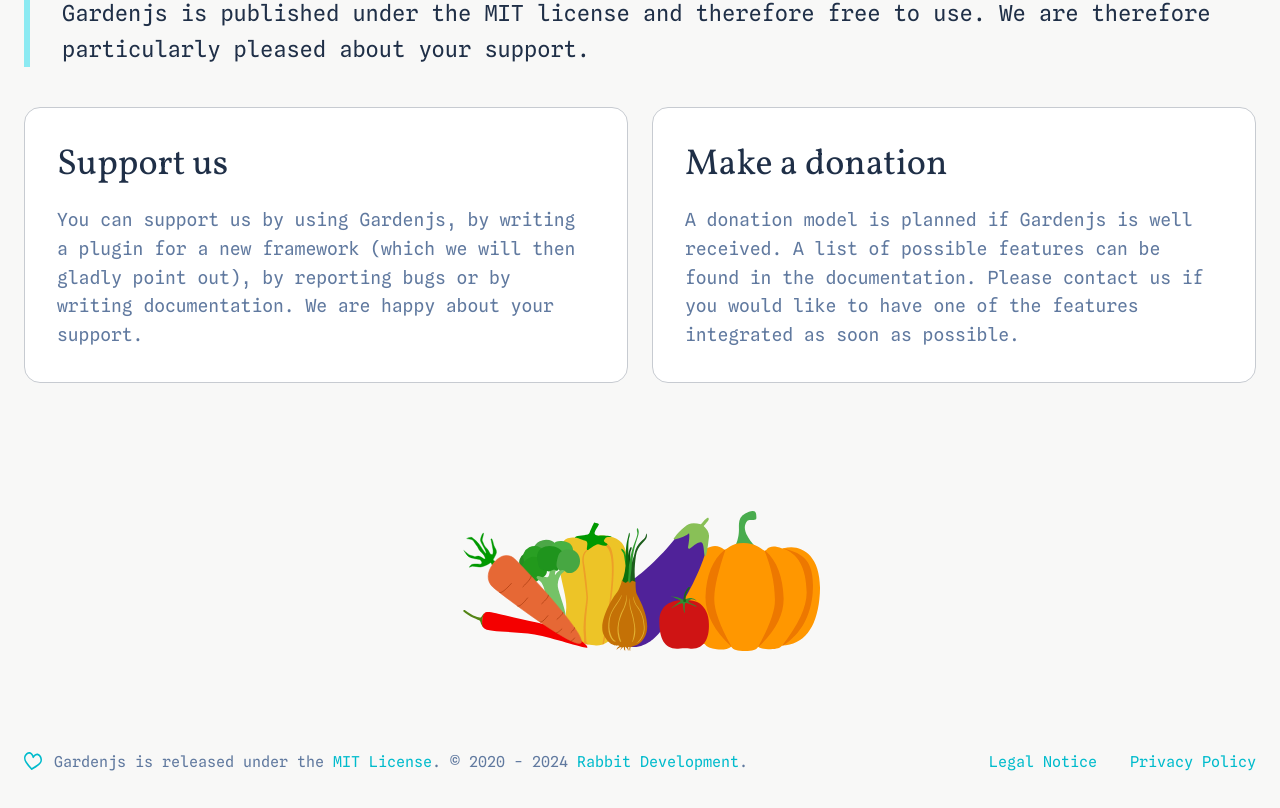
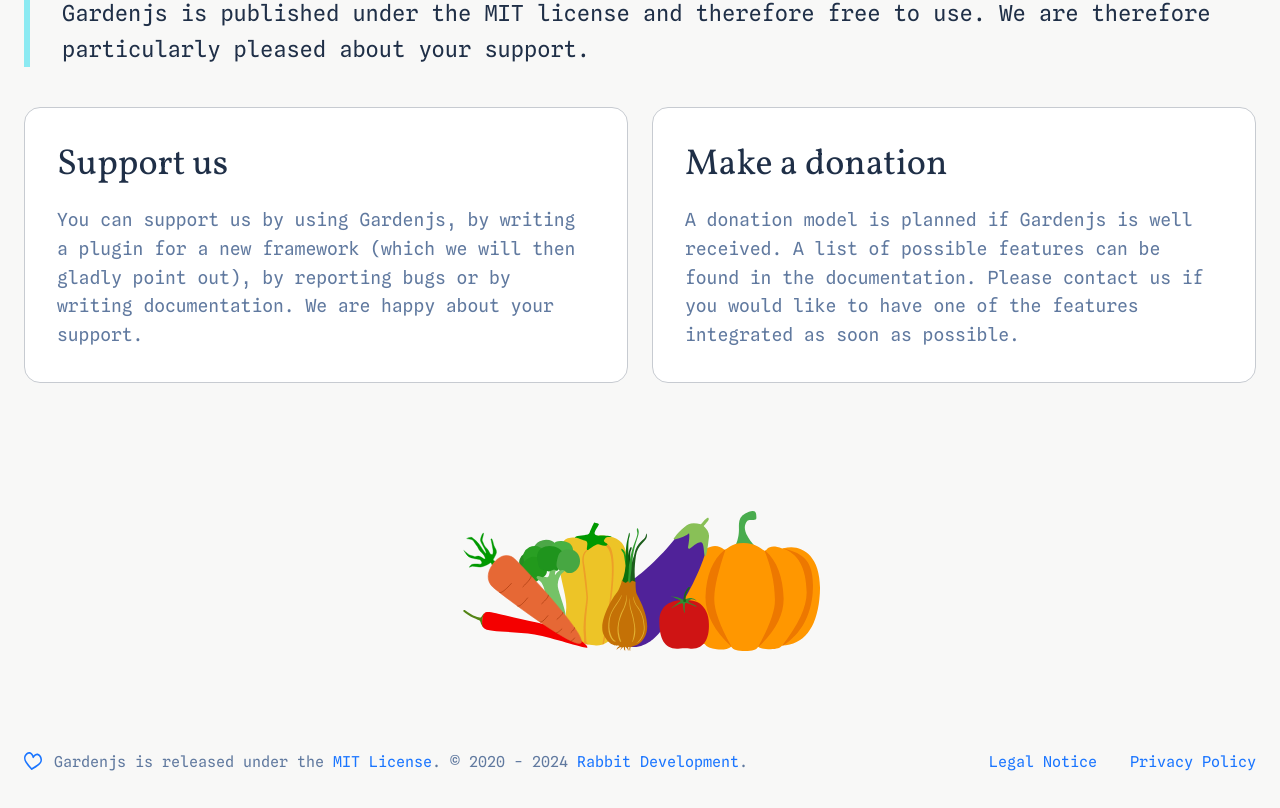
Before and after one commit to gardenjs/docs, a SvelteKit app: page / in a window 1280 px wide. Shown: the part 3784-4592 px from the top of the page. Built offline with nearby package versions, Linux system fonts and the light colour scheme.

Commit message:
color changes

```diff
--- a/src/assets/scss/abstracts/variables.scss
+++ b/src/assets/scss/abstracts/variables.scss
@@ -7,23 +7,25 @@
   --c-secondary-dark:    hsl(216, 40%, 20%);
 
   --c-website-bg:        hsl(65, 10%, 97%);
-  --c-website-code-bg:   hsl(185, 100%, 92%);
+  --c-website-code-bg:   var(--c-link-bg);
   --c-navbar-icon:       var(--c-secondary-dark);
-  --c-navbar-icon-hl:    var(--c-link);
+  --c-navbar-icon-hl:    var(--c-primary-link);
   --c-border:            hsl(216, 10%, 80%);
   --c-border-cards:      var(--c-border);
   --c-card-bg:           hsl(0, 0%, 100%);
   --c-card-bg-hl:        hsl(185, 80%, 88%);
   --c-quote-bg:          hsl(65, 10%, 92%);
   --c-quote-border:      var(--c-quote-bg);
-  --c-prism-bg:          #161b22;
+  --c-prism-bg:          var(--c-link-bg);
   --c-table-bg:          transparent;
 
   --c-headline:          var(--c-secondary-dark);
   --c-text:              var(--c-secondary-dark);
   --c-text-light:        var(--c-secondary);
-  --c-link:              hsl(185, 100%, 40%);
-  --c-link-hl:           hsl(185, 100%, 45%);
+  --c-link:              hsl(216, 100%, 55%);
+  --c-link-hl:           hsl(216, 100%, 65%);
+  --c-primary-link:      hsl(185, 100%, 35%);
+  --c-primary-link-hl:   hsl(185, 100%, 45%);
   --c-link-bg:           hsl(65, 10%, 92%);
   --c-table:             var(--c-secondary-dark);
   --c-btntxt-docs:       var(--c-text);
@@ -49,15 +51,16 @@
   --c-secondary-dark:    hsl(216, 25%, 75%);
 
   --c-website-bg:        hsl(216, 41%, 12%);
-  --c-website-code-bg:   hsl(185, 70%, 20%);
+  --c-website-code-bg:   var(--c-link-bg);
   --c-navbar-icon:       var(--c-secondary-dark);
+  --c-navbar-icon-hl:    var(--c-primary);
   --c-border:            var(--c-text);
   --c-border-cards:      var(--c-text);
   --c-card-bg:           transparent;
   --c-card-bg-hl:        hsl(216, 25%, 25%);
   --c-quote-bg:          var(--c-website-bg);
   --c-quote-border:      var(--c-border);
-  --c-prism-bg:          hsl(216, 25%, 25%);
+  --c-prism-bg:          var(--c-link-bg);
 
   --c-headline:          var(--c-secondary-dark);
   --c-text:              var(--c-secondary-dark);
```
